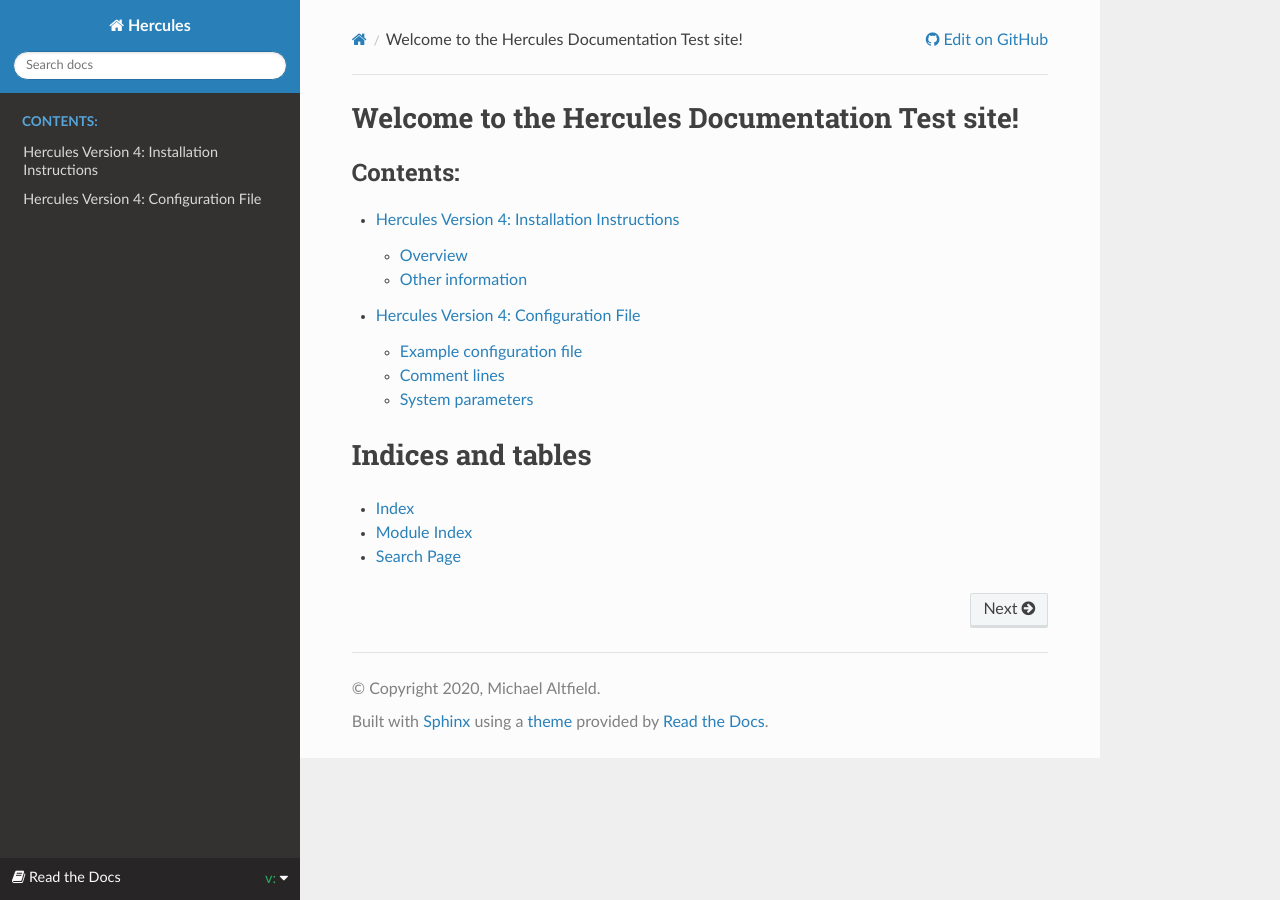
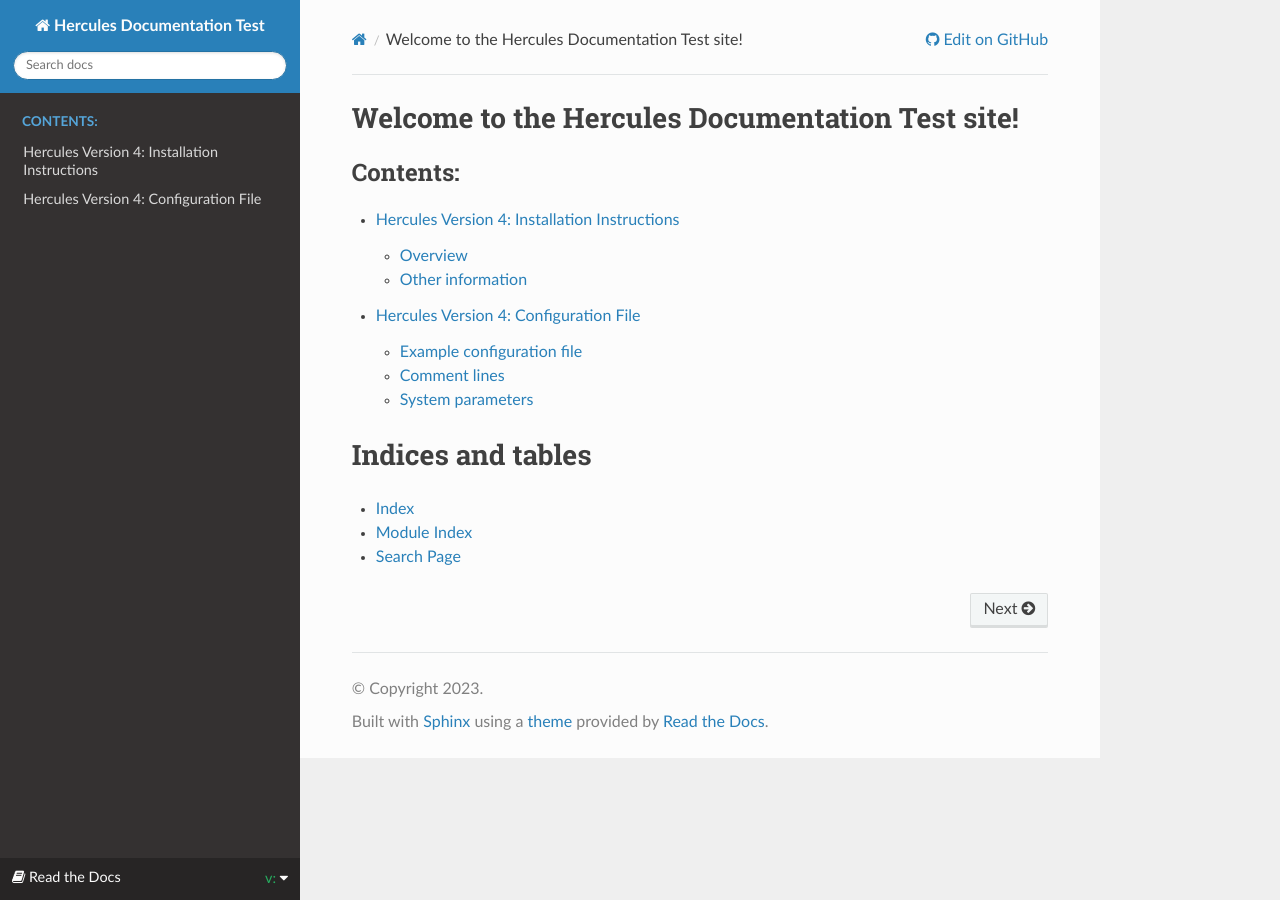
Before and after one commit to maltfield/rtd-github-pages, a Sphinx documentation site: the page built from docs/index.rst, in a window 1280 px wide. Built offline with Sphinx 7.4.7 and the Read the Docs theme 2.0.0, drawn with Linux system fonts in a browser that asks for light colours; the version number could not be read and is left out.

Commit message:
Update conf.py

```diff
--- a/docs/conf.py
+++ b/docs/conf.py
@@ -19,9 +19,9 @@
 
 # -- Project information -----------------------------------------------------
 
-project = 'Hercules'
-copyright = '2020, Michael Altfield'
-author = 'Michael Altfield'
+project = 'Hercules Documentation Test'
+copyright = '2023'
+author = 'Test Author (this text is in conf.py)'
 
 # The short X.Y version
 version = ''
@@ -248,7 +248,7 @@
  master_doc,
  'target',
  project+ ' Documentation',
- '© ' +copyright,
+ '© ' +,
 )]
 today_fmt = "%B %d, %Y"
 
```
